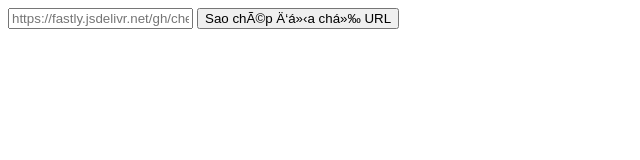
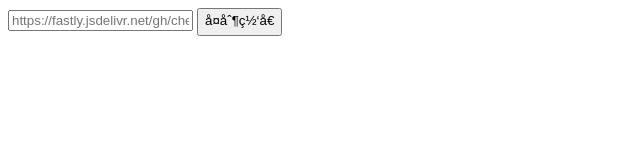
Before and after one commit to lan3298/lan3298.github.io, a plain HTML site: page index.html in a window 1280 px wide. Shown: the whole page, without its empty margins (0-640 px from the left). Drawn offline with Linux system fonts and the light colour scheme.

Commit message:
Update index.html

```diff
--- a/index.html
+++ b/index.html
@@ -3,13 +3,13 @@
 
 <head>
     <meta charset="UTF - 8">
-    <meta name="viewport" content="width=device - width, initial - scale = 1.0">
+    <meta name="viewport" content="width=device-width, initial - scale = 1.0">
     <title>https://fastly.jsdelivr.net/gh/chengaopan/AutoMergePublicNodes@master/list.yml</title>
 </head>
 
 <body>
     <input type="text" id="urlInput" placeholder="https://fastly.jsdelivr.net/gh/chengaopan/AutoMergePublicNodes@master/list.yml">
-    <button onclick="copyUrl()">Sao chép địa chỉ URL</button>
+    <button onclick="copyUrl()">复制网址</button>
 
     <script>
         async function copyUrl() {
@@ -19,7 +19,7 @@
                 try {
                     await navigator.clipboard.writeText(url);
                 } catch (err) {
-                    console.error('Sao chép thất bại:', err);
+                    console.error('复制失败:', err);
                 }
             } else {
                 input.select();
```
